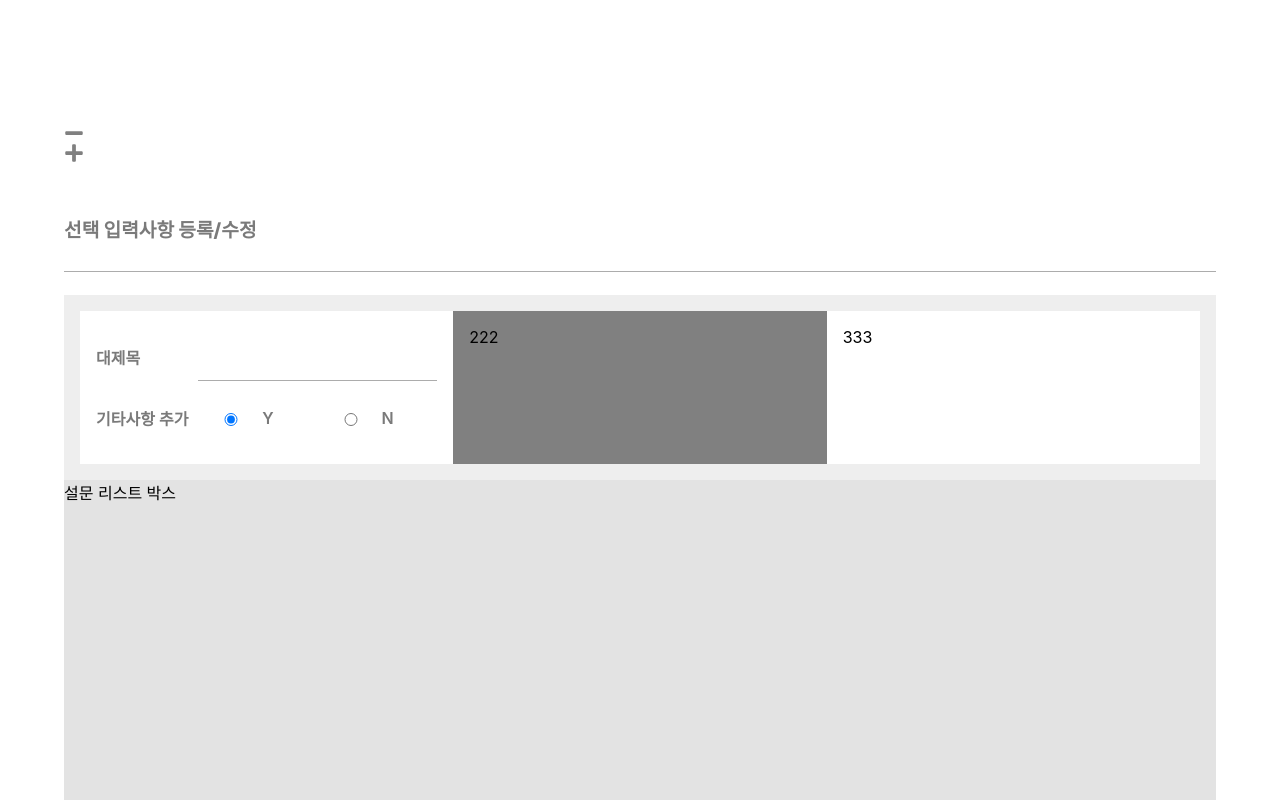
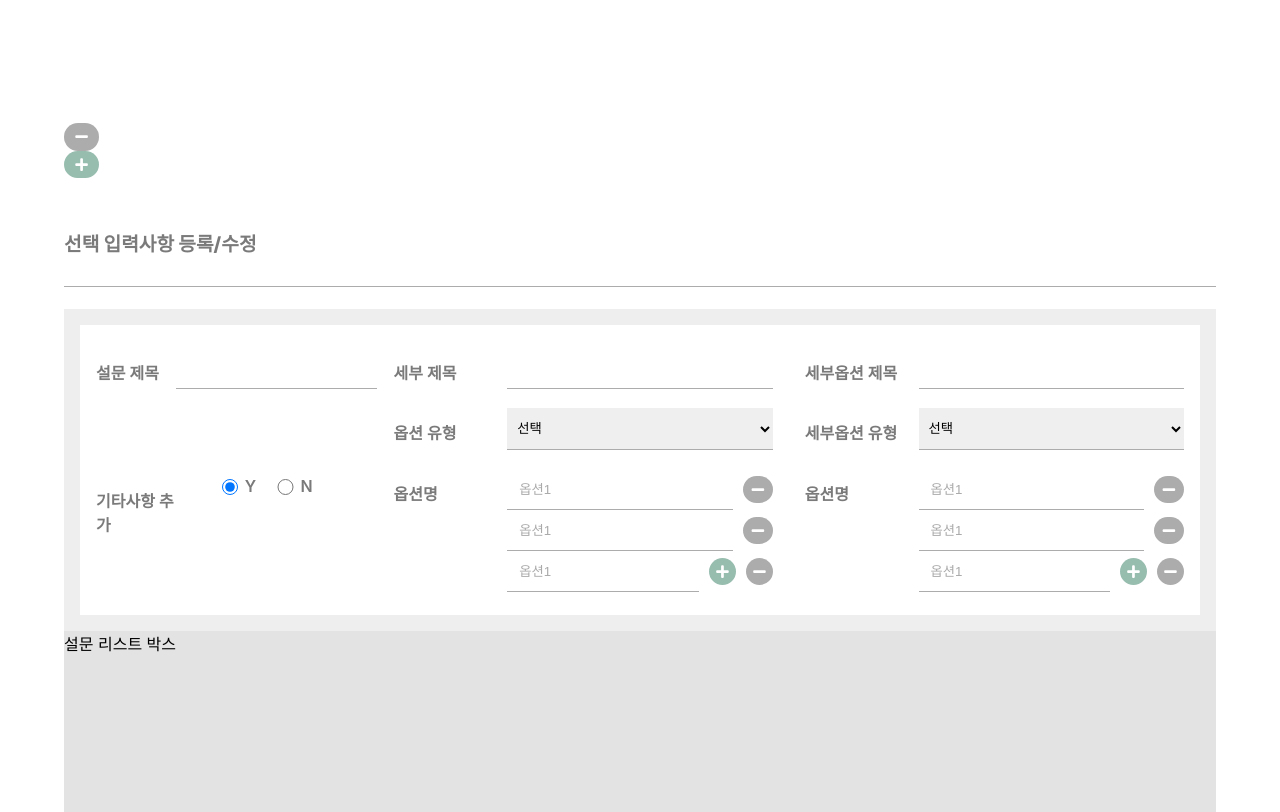
Before and after one commit to upship-kim/survey-web, a React (Create React App) app: page / in a window 1280 px wide. Shown: the part 1860-2672 px from the top of the page. Built offline with nearby package versions, Linux system fonts and the light colour scheme.

Commit message:
add: 관리자 설문 컨트롤박스 추가

```diff
--- a/src/components/atoms/DefaultInput.tsx
+++ b/src/components/atoms/DefaultInput.tsx
@@ -11,6 +11,7 @@ export default DefaultInput;
 
 const StyledInput = styled.input<InputProps>`
     width: 100%;
+    height: 1rem;
     padding: 12px;
     border: 0px solid gray;
     border-bottom: 1px solid #acacac;
--- a/src/components/atoms/PlusMinusIcon.tsx
+++ b/src/components/atoms/PlusMinusIcon.tsx
@@ -1,15 +1,30 @@
 import { FaPlus } from "react-icons/fa";
 import { FaMinus } from "react-icons/fa";
+import styled from "styled-components";
 
 interface IconProps {
     isActive: boolean;
+    onClick?: () => void;
 }
-const PlusMinusIcon = ({ isActive }: IconProps) => {
-    return isActive ? (
-        <FaMinus size={20} color={"gray"} />
-    ) : (
-        <FaPlus size={20} color={"gray"} />
-    );
+const PlusMinusIcon = ({ isActive, onClick }: IconProps) => {
+    return isActive ? <Minus onClick={onClick} /> : <Plus onClick={onClick} />;
 };
 
 export default PlusMinusIcon;
+
+const Plus = styled(FaPlus)`
+    background-color: #97bdaf;
+    color: white;
+    height: 0.9rem;
+    width: 1.4rem;
+    border-radius: 20px;
+    padding: 0.4rem;
+`;
+const Minus = styled(FaMinus)`
+    background-color: #acacac;
+    color: white;
+    height: 0.9rem;
+    width: 1.4rem;
+    border-radius: 20px;
+    padding: 0.4rem;
+`;
--- a/src/components/molecures/InputRow.tsx
+++ b/src/components/molecures/InputRow.tsx
@@ -30,7 +30,7 @@ const Wrapper = styled.div`
     display: flex;
     flex: 1;
     flex-direction: row;
-    align-items: center;
+    align-items: flex-start;
     margin: 0.4rem 0;
 `;
 const TitleBlock = styled.div`
@@ -46,10 +46,8 @@ const TitleBlock = styled.div`
 const InputBlock = styled.div<{ flexDirection: "row" | "column" }>`
     display: flex;
     flex: 0.7;
-    height: 100%;
+    /* height: 100%; */
     justify-content: center;
-    align-self: ${({ flexDirection }) =>
-        flexDirection === "column" ? "left" : "center"};
     flex-direction: ${({ flexDirection }) => flexDirection};
     @media screen and (max-width: 768px) {
         flex: 0.7;
--- a/src/components/molecures/QuestionWrapper.tsx
+++ b/src/components/molecures/QuestionWrapper.tsx
@@ -23,7 +23,7 @@ const QuestionWrapper = ({ title, type, options, cardIndex }: LocalProps) => {
     const [currentTarget, setSetCurrentTarget] = useState<FirstOptionTypes>();
 
     // const detailOptionTarget = options?.find(item => item.name === checked[0]);
-    console.log(form);
+
     //렌더링 즉시 기존에 체크 되었던 값으로 초기화
     useEffect(() => {
         const globalValue = form[cardIndex].value;
--- a/src/components/templates/SurveyCreator.tsx
+++ b/src/components/templates/SurveyCreator.tsx
@@ -3,6 +3,8 @@ import styled from "styled-components";
 import { CardTypes } from "../../types/SelectTypes";
 import DefaultInput from "../atoms/DefaultInput";
 import DefaultLabel from "../atoms/DefaultLabel";
+import DefaultSelect from "../atoms/DefaultSelect";
+import PlusMinusIcon from "../atoms/PlusMinusIcon";
 import InputRow from "../molecures/InputRow";
 
 const options = [
@@ -15,14 +17,35 @@ const options = [
         value: false,
     },
 ];
+const kindOfOptions = [
+    {
+        name: "단일 선택형 (단일 선택 적합)",
+        type: 1,
+    },
+    {
+        name: "체크 박스형 (3개 이하 선택)",
+        type: 2,
+    },
+    {
+        name: "셀렉트 박스형 (4개 이상 선택)",
+        type: 3,
+    },
+    {
+        name: "직접 입력형",
+        type: 0,
+    },
+];
 
 const SurveyCreator = () => {
     const [formData, setFormData] = useState<CardTypes[]>();
     const [isEtc, setIsEtc] = useState<boolean>(true);
+    const onSelect = (e: React.ChangeEvent<HTMLSelectElement>) => {
+        console.log(e.target.value);
+    };
     return (
         <Container>
             <FirstProcess>
-                <InputRow title="대제목">
+                <InputRow title="설문 제목" flexDirection="column">
                     <DefaultInput type="text" />
                 </InputRow>
                 <InputRow title="기타사항 추가">
@@ -42,8 +65,60 @@ const SurveyCreator = () => {
                     ))}
                 </InputRow>
             </FirstProcess>
-            <SecondProcess>222</SecondProcess>
-            <ThirdProcess>333</ThirdProcess>
+            <SecondProcess>
+                <InputRow title="세부 제목">
+                    <DefaultInput type="text" />
+                </InputRow>
+                <InputRow title="옵션 유형">
+                    <DefaultSelect
+                        options={kindOfOptions}
+                        onChange={onSelect}
+                    />
+                </InputRow>
+                <InputRow title="옵션명" flexDirection="column">
+                    <EachOptionRow>
+                        <DefaultInput type="text" placeholder={`옵션1`} />
+
+                        <PlusMinusIcon isActive={true} />
+                    </EachOptionRow>
+                    <EachOptionRow>
+                        <DefaultInput type="text" placeholder={`옵션1`} />
+                        <PlusMinusIcon isActive={true} />
+                    </EachOptionRow>
+                    <EachOptionRow>
+                        <DefaultInput type="text" placeholder={`옵션1`} />
+                        <PlusMinusIcon isActive={false} />
+                        <PlusMinusIcon isActive={true} />
+                    </EachOptionRow>
+                </InputRow>
+            </SecondProcess>
+            <ThirdProcess>
+                <InputRow title="세부옵션 제목">
+                    <DefaultInput type="text" />
+                </InputRow>
+                <InputRow title="세부옵션 유형">
+                    <DefaultSelect
+                        options={kindOfOptions}
+                        onChange={onSelect}
+                    />
+                </InputRow>
+                <InputRow title="옵션명" flexDirection="column">
+                    <EachOptionRow>
+                        <DefaultInput type="text" placeholder={`옵션1`} />
+
+                        <PlusMinusIcon isActive={true} />
+                    </EachOptionRow>
+                    <EachOptionRow>
+                        <DefaultInput type="text" placeholder={`옵션1`} />
+                        <PlusMinusIcon isActive={true} />
+                    </EachOptionRow>
+                    <EachOptionRow>
+                        <DefaultInput type="text" placeholder={`옵션1`} />
+                        <PlusMinusIcon isActive={false} />
+                        <PlusMinusIcon isActive={true} />
+                    </EachOptionRow>
+                </InputRow>
+            </ThirdProcess>
         </Container>
     );
 };
@@ -66,6 +141,7 @@ const CommonDiv = styled.div`
 `;
 const FirstProcess = styled(CommonDiv)`
     display: flex;
+    flex: 0.7;
     flex-direction: column;
     background: white;
 `;
@@ -73,15 +149,23 @@ const StyledRow = styled.div`
     display: flex;
     flex-direction: row;
     width: 100%;
-    align-items: center;
-    justify-content: center;
+    flex: 0.3;
+    align-self: flex-start;
 `;
 
 const SecondProcess = styled(CommonDiv)`
     display: flex;
     flex-direction: column;
-    background: gray;
+    background: white;
 `;
+
+const EachOptionRow = styled.div`
+    display: flex;
+    flex-direction: row;
+    align-items: center;
+    column-gap: 10px;
+`;
+
 const ThirdProcess = styled(CommonDiv)`
     display: flex;
     flex-direction: column;
```
